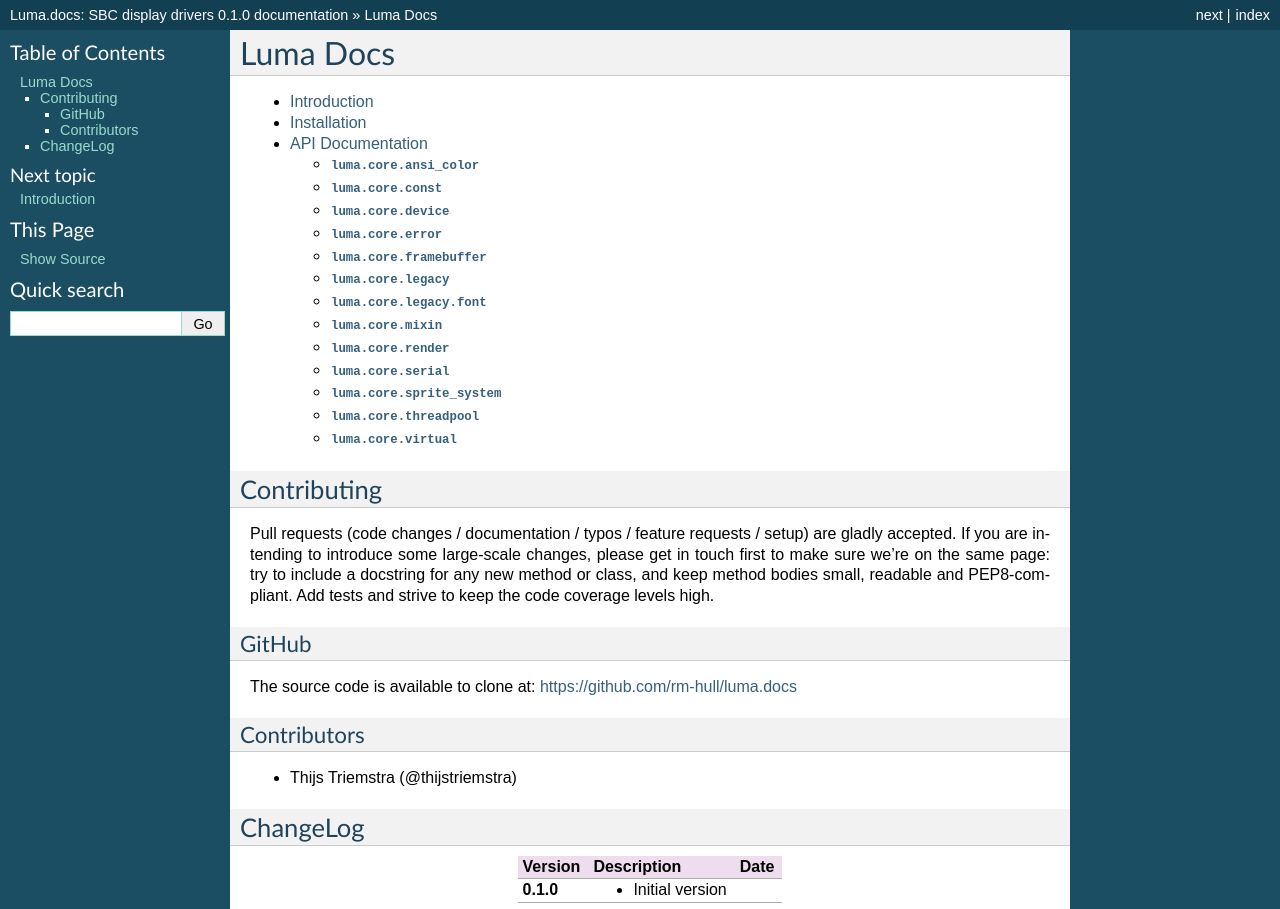
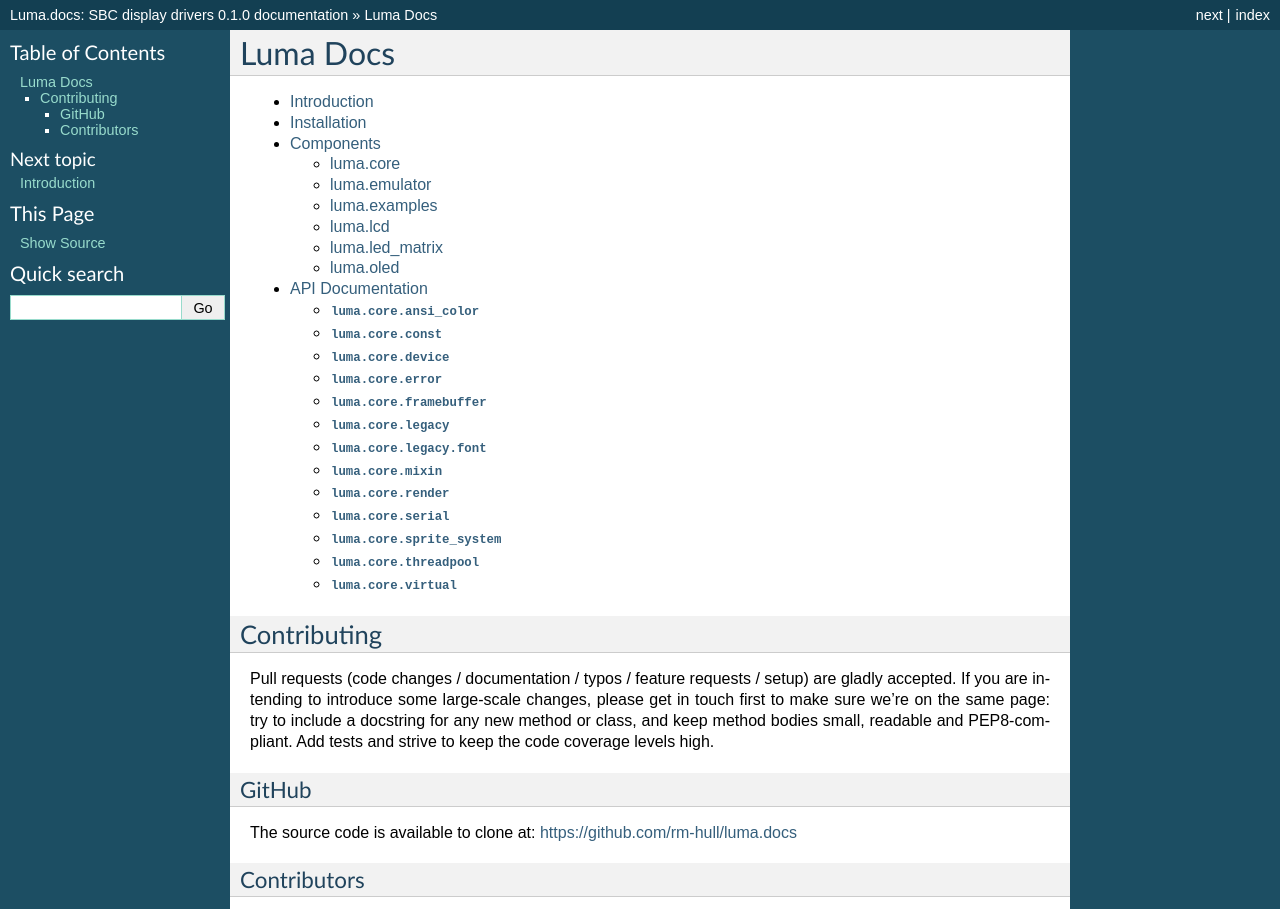
Before and after one commit to rm-hull/luma.docs, a Sphinx documentation site: the page built from doc/index.rst, in a window 1280 px wide, cut to the strip 0-909 px from the top of the page. Built offline with Sphinx 7.4.7, drawn with Linux system fonts in a browser that asks for light colours.

Commit message:
Add component skeleton

```diff
--- /dev/null
+++ b/doc/components.rst
@@ -0,0 +1,28 @@
+Components
+----------
+TODO - descriptions and usage examples for each subcomponent
+
+
+luma.core
+~~~~~~~~~
+TODO
+
+luma.emulator
+~~~~~~~~~~~~~
+TODO
+
+luma.examples
+~~~~~~~~~~~~~
+TODO
+
+luma.lcd
+~~~~~~~~
+TODO
+
+luma.led_matrix
+~~~~~~~~~~~~~~~
+TODO
+
+luma.oled
+~~~~~~~~~
+TODO
--- a/doc/index.rst
+++ b/doc/index.rst
@@ -6,8 +6,8 @@
 
    intro
    install
+   components
    api-documentation
 
 .. include:: ../CONTRIBUTING.rst
-.. include:: ../CHANGES.rst
 .. include:: ../LICENSE.rst
--- a/doc/install.rst
+++ b/doc/install.rst
@@ -1,5 +1,3 @@
 Installation
 ------------
-There is no need to directly install this package - it should get installed automatically
-as a dependency when installing a specific display driver. See the instructions in the
-relevant documentation
+TODO
```
